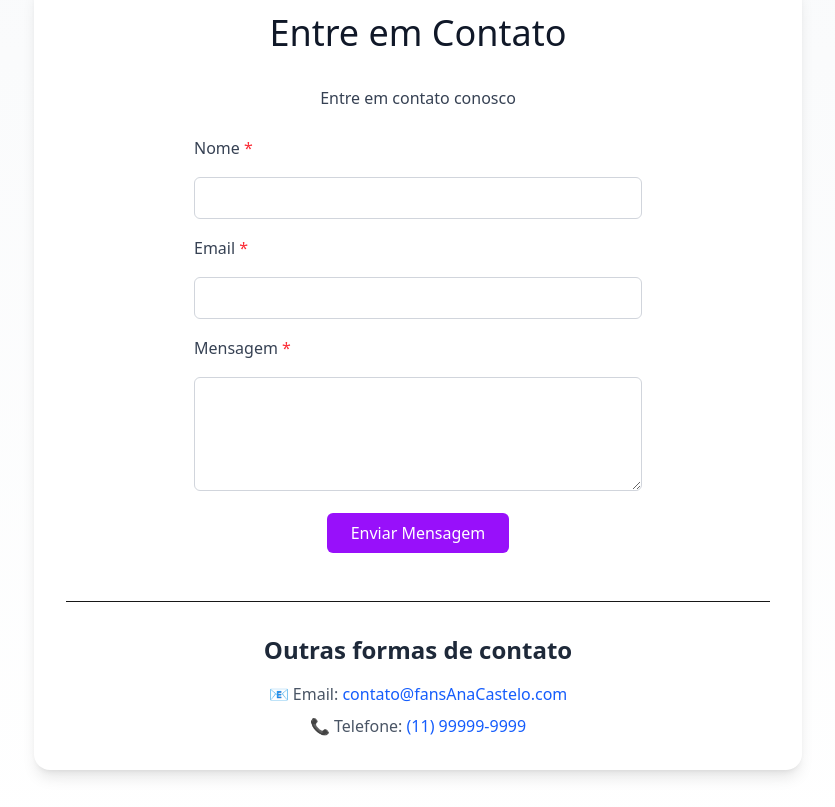
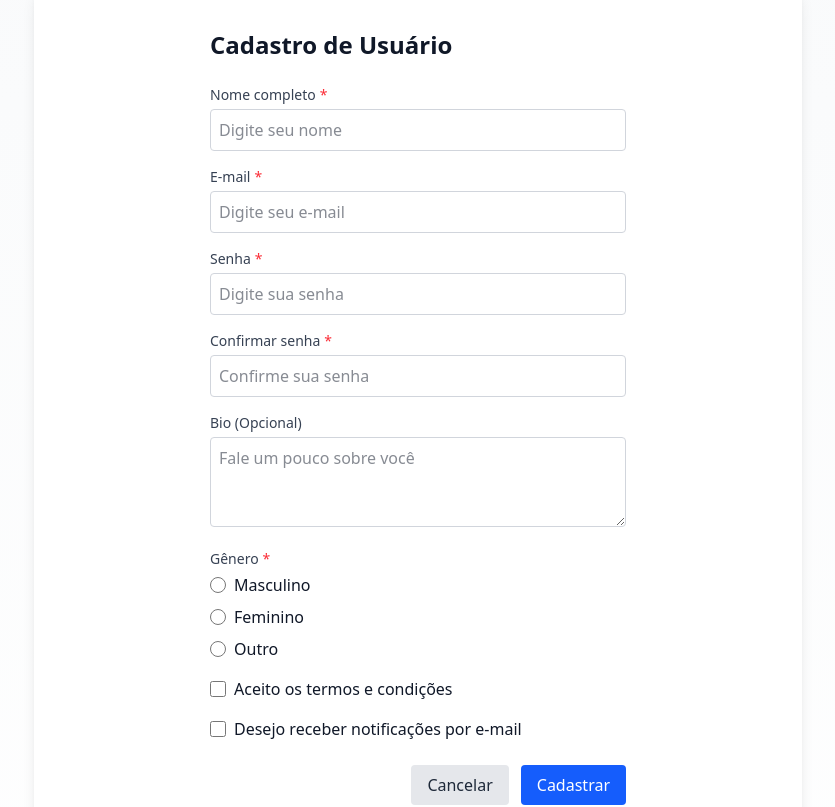
Before and after one commit to PedroPossari/Ana-Castela, a Next.js app: page /pages/contato in a window 1280 px wide. Shown: the part 460-1267 px from the top of the page, without its empty margins (222-1057 px from the left). Built offline with nearby package versions, Linux system fonts and the light colour scheme.

Commit message:
formulario

```diff
--- a/app/components/atoms/FormButton.tsx
+++ b/app/components/atoms/FormButton.tsx
@@ -1,23 +1,26 @@
+import React from 'react';
+
 interface ButtonProps extends React.ButtonHTMLAttributes<HTMLButtonElement> {
-  variant?: "primary" | "secondary";
+  variant?: 'primary' | 'secondary';
 }
 
-export const Button = ({
-  variant = "primary",
-  className,
+export const Button: React.FC<ButtonProps> = ({
+  variant = 'primary',
+  children,
+  className = '',
   ...props
-}: ButtonProps) => {
-  const baseStyles = "px-6 py-2 rounded-md font-medium transition-colors";
-
-  const variantStyles = {
-    primary: "bg-purple-600 text-white hover:bg-purple-700",
-    secondary: "bg-gray-200 text-gray-800 hover:bg-gray-300",
-  };
+}) => {
+  const baseClasses = 'px-4 py-2 rounded font-medium transition-colors';
+  const variantClasses = variant === 'primary'
+    ? 'bg-blue-600 text-white hover:bg-blue-700'
+    : 'bg-gray-200 text-gray-800 hover:bg-gray-300';
 
   return (
     <button
-      className={`${baseStyles} ${variantStyles[variant]} ${className}`}
       {...props}
-    />
+      className={`${baseClasses} ${variantClasses} ${className}`}
+    >
+      {children}
+    </button>
   );
 };
--- /dev/null
+++ b/app/components/atoms/FormControls.tsx
@@ -0,0 +1,80 @@
+import React from 'react';
+import { UseFormRegisterReturn } from 'react-hook-form';
+
+interface BaseProps {
+  registration?: UseFormRegisterReturn;
+  error?: string;
+  className?: string;
+}
+
+// Input
+export const Input: React.FC<BaseProps & React.InputHTMLAttributes<HTMLInputElement>> =
+({ registration, error, className = '', ...props }) => (
+  <input
+    {...registration}
+    {...props}
+    className={`w-full p-2 border rounded ${error ? 'border-red-500' : 'border-gray-300'} ${className}`}
+  />
+);
+
+// Textarea
+export const Textarea: React.FC<BaseProps & React.TextareaHTMLAttributes<HTMLTextAreaElement>> =
+({ registration, error, className = '', ...props }) => (
+  <textarea
+    {...registration}
+    {...props}
+    className={`w-full p-2 border rounded ${error ? 'border-red-500' : 'border-gray-300'} ${className}`}
+  />
+);
+
+// Checkbox
+interface CheckboxProps extends BaseProps {
+  label: string;
+}
+
+export const Checkbox: React.FC<CheckboxProps & React.InputHTMLAttributes<HTMLInputElement>> =
+({ registration, label, error, className = '', ...props }) => (
+  <label className="flex items-center space-x-2">
+    <input
+      type="checkbox"
+      {...registration}
+      {...props}
+      className={`h-4 w-4 text-blue-600 focus:ring-blue-500 border-gray-300 rounded ${className}`}
+    />
+    <span>{label}</span>
+  </label>
+);
+
+// Radio
+interface RadioProps extends BaseProps {
+  label: string;
+}
+
+export const Radio: React.FC<RadioProps & React.InputHTMLAttributes<HTMLInputElement>> =
+({ registration, label, error, className = '', ...props }) => (
+  <label className="flex items-center space-x-2">
+    <input
+      type="radio"
+      {...registration}
+      {...props}
+      className={`h-4 w-4 text-blue-600 focus:ring-blue-500 border-gray-300 ${className}`}
+    />
+    <span>{label}</span>
+  </label>
+);
+
+// Label
+interface LabelProps extends React.LabelHTMLAttributes<HTMLLabelElement> {
+  required?: boolean;
+}
+
+export const Label: React.FC<LabelProps> = ({ children, required, ...props }) => (
+  <label {...props} className="block text-sm font-medium text-gray-700 mb-1">
+    {children}
+    {required && <span className="text-red-500 ml-1">*</span>}
+  </label>
+);
+
+// ErrorMessage
+export const ErrorMessage: React.FC<{ message?: string }> = ({ message }) =>
+  message ? <p className="mt-1 text-sm text-red-600">{message}</p> : null;
--- /dev/null
+++ b/app/components/molecules/FormGroup.tsx
@@ -0,0 +1,26 @@
+import React from 'react';
+import { Label, ErrorMessage } from '../atoms/FormControls';
+
+interface FormGroupProps {
+  label?: string;
+  htmlFor?: string;
+  required?: boolean;
+  error?: string;
+  children: React.ReactNode;
+  className?: string;
+}
+
+export const FormGroup: React.FC<FormGroupProps> = ({
+  label,
+  htmlFor,
+  required,
+  error,
+  children,
+  className = ''
+}) => (
+  <div className={`mb-4 ${className}`}>
+    {label && <Label htmlFor={htmlFor} required={required}>{label}</Label>}
+    {children}
+    <ErrorMessage message={error} />
+  </div>
+);
--- /dev/null
+++ b/app/components/organisms/UserForm.tsx
@@ -0,0 +1,127 @@
+import React from 'react';
+import { useForm } from 'react-hook-form';
+import { zodResolver } from '@hookform/resolvers/zod';
+import { userFormSchema, UserFormData } from '../../hooks/schema';
+import { FormGroup } from '../molecules/FormGroup';
+import { Input, Textarea, Checkbox, Radio } from '../atoms/FormControls';
+import { Button } from '../atoms/FormButton';
+
+interface UserFormProps {
+  onSubmit: (data: UserFormData) => void;
+  defaultValues?: Partial<UserFormData>;
+}
+
+export const UserForm: React.FC<UserFormProps> = ({ onSubmit, defaultValues }) => {
+  const {
+    register,
+    handleSubmit,
+    formState: { errors, isSubmitting },
+  } = useForm<UserFormData>({
+    resolver: zodResolver(userFormSchema),
+    defaultValues,
+  });
+
+  return (
+    <form onSubmit={handleSubmit(onSubmit)} className="max-w-md mx-auto p-4 text-gray-900">
+      <h1 className="text-2xl font-bold mb-6">Cadastro de Usuário</h1>
+
+      <FormGroup label="Nome completo" htmlFor="name" error={errors.name?.message} required>
+        <Input
+          id="name"
+          type="text"
+          placeholder="Digite seu nome"
+          registration={register('name')}
+          error={errors.name?.message}
+        />
+      </FormGroup>
+
+      <FormGroup label="E-mail" htmlFor="email" error={errors.email?.message} required>
+        <Input
+          id="email"
+          type="email"
+          placeholder="Digite seu e-mail"
+          registration={register('email')}
+          error={errors.email?.message}
+        />
+      </FormGroup>
+
+      <FormGroup label="Senha" htmlFor="password" error={errors.password?.message} required>
+        <Input
+          id="password"
+          type="password"
+          placeholder="Digite sua senha"
+          registration={register('password')}
+          error={errors.password?.message}
+        />
+      </FormGroup>
+
+      <FormGroup label="Confirmar senha" htmlFor="confirmPassword" error={errors.confirmPassword?.message} required>
+        <Input
+          id="confirmPassword"
+          type="password"
+          placeholder="Confirme sua senha"
+          registration={register('confirmPassword')}
+          error={errors.confirmPassword?.message}
+        />
+      </FormGroup>
+
+      <FormGroup label="Bio (Opcional)" htmlFor="bio" error={errors.bio?.message}>
+        <Textarea
+          id="bio"
+          placeholder="Fale um pouco sobre você"
+          rows={3}
+          registration={register('bio')}
+          error={errors.bio?.message}
+        />
+      </FormGroup>
+
+      <FormGroup label="Gênero" error={errors.gender?.message} required>
+        <div className="space-y-2">
+          <Radio
+            id="male"
+            value="male"
+            label="Masculino"
+            registration={register('gender')}
+          />
+          <Radio
+            id="female"
+            value="female"
+            label="Feminino"
+            registration={register('gender')}
+          />
+          <Radio
+            id="other"
+            value="other"
+            label="Outro"
+            registration={register('gender')}
+          />
+        </div>
+      </FormGroup>
+
+      <FormGroup error={errors.acceptTerms?.message}>
+        <Checkbox
+          id="acceptTerms"
+          label="Aceito os termos e condições"
+          registration={register('acceptTerms')}
+        />
+      </FormGroup>
+
+      <FormGroup>
+        <Checkbox
+          id="notifications"
+          label="Desejo receber notificações por e-mail"
+          registration={register('notifications')}
+        />
+      </FormGroup>
+
+      <div className="flex justify-end space-x-3 mt-6">
+        <Button type="button" variant="secondary">
+          Cancelar
+        </Button>
+        <Button type="submit" disabled={isSubmitting}>
+          {isSubmitting ? 'Enviando...' : 'Cadastrar'}
+        </Button>
+      </div>
+    </form>
+  );
+};
--- /dev/null
+++ b/app/hooks/schema.ts
@@ -0,0 +1,17 @@
+import { z } from 'zod';
+
+export const userFormSchema = z.object({
+  name: z.string().min(3, 'Nome deve ter pelo menos 3 caracteres'),
+  email: z.string().email('E-mail inválido'),
+  password: z.string().min(6, 'Senha deve ter pelo menos 6 caracteres'),
+  confirmPassword: z.string(),
+  bio: z.string().optional(),
+  acceptTerms: z.boolean().refine(val => val, 'Você deve aceitar os termos'),
+  gender: z.enum(['male', 'female', 'other']),
+  notifications: z.boolean(),
+}).refine(data => data.password === data.confirmPassword, {
+  message: 'Senhas não coincidem',
+  path: ['confirmPassword'],
+});
+
+export type UserFormData = z.infer<typeof userFormSchema>;
--- a/app/pages/contato/page.tsx
+++ b/app/pages/contato/page.tsx
@@ -1,21 +1,24 @@
 "use client";
-import { ContactForm } from "../../components/organisms/ContactForm";
+import { UserForm } from "../../components/organisms/UserForm";
 import { MainContent } from "@/app/components/organisms/MainContent";
+import { UserFormData } from "../../hooks/schema";
 
 export default function ContactPage() {
+  const handleSubmit = async (data: UserFormData) => {
+    console.log("Dados do formulário:", data);
+    await new Promise((resolve) => setTimeout(resolve, 1000));
+    alert("Cadastro realizado com sucesso!");
+  };
+
   return (
-    <>
     <main className="min-h-screen bg-gradient-to-b from-gray-50 to-white px-4 py-12">
       <MainContent>
         <title>Contato | Meu Blog</title>
         <meta name="description" content="Entre em contato conosco" />
 
         <div className="max-w-3xl mx-auto bg-white p-8 rounded-2xl shadow-lg">
-            <h1 className="text-4xl text-center text-gray-900 mb-8">
-              Entre em Contato
-            </h1>
 
-            <ContactForm />
+          <UserForm onSubmit={handleSubmit} />
 
           <div className="mt-12 border-t pt-8">
             <h2 className="text-2xl font-semibold text-gray-800 mb-4 text-center">
@@ -43,6 +46,5 @@ export default function ContactPage() {
         </div>
       </MainContent>
     </main>
-    </>
   );
 }
```
Lines whose indentation alone changed are shown as unchanged.
